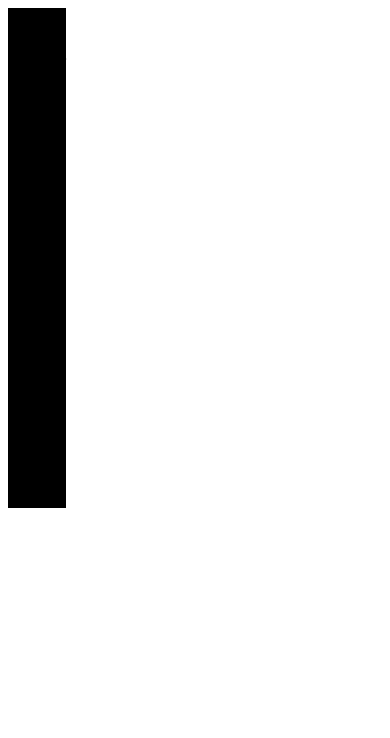
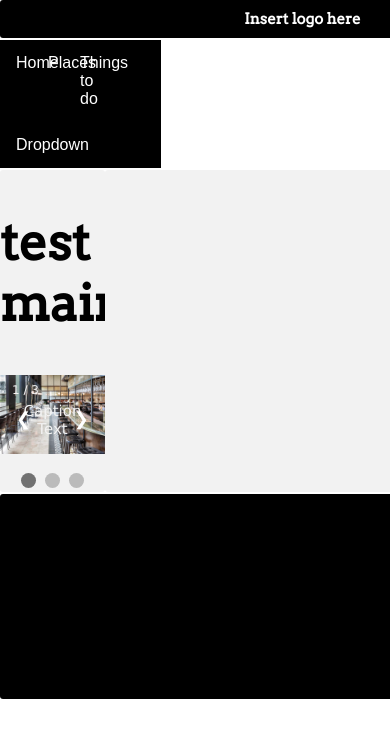
Before and after one commit to boomt12/mags-website, a PHP site: page / in a window 390 px wide; the page is wider, and only the part inside the window is pictured. Shown: the top 738 px of that part. Run offline with PHP 8.4, Linux system fonts and the light colour scheme.

Commit message:
26 mar 2021 + 27 march 2021
very rough version of index.html

build currently does not function correctly on mobile devices

stats

avg FPS 58.23
avg MS 2ns

```diff
--- a/magswebreal/css/style.css
+++ b/magswebreal/css/style.css
@@ -4,34 +4,235 @@
 
 .wrapper {
     display: grid;
-    grid-template-columns: 1fr 400px;
+    grid-template-columns: 1fr 500px;
     grid-template-rows: auto;
     grid-template-areas:
         "header header"
         "nav nav"
         "main aside"
         "footer footer";
-    grid-row-gap: 8px;
+    grid-row-gap: 2px;
 }
 
+
 .box {
-    height: 500px;
-    background-color:black;
+    padding: 0px;
+    border-radius: 3px;
+    overflow:hidden;
+    align-content: center;
 }
-
+main {
+    grid-area: main;
+    background-color: #F2F2F2;
+}
 header {
+    grid-area: header;
+    flex: auto;
+    background-color: black;
+}
+aside {
+    grid-area: aside;
+    flex: auto;
+    background-color: #F2F2F2;
 
 }
-aside {
+footer {
+     grid-area: footer;
+    background-color: black;
 
 }
-
 h1 {
     font-family: 'Arvo', serif;
+    font-size: 15px;
+    color: #ffffff;
+    text-align: center;
+}
+h2 {
+    font-family: 'Arvo', serif;
+    font-size: 50px;
+    color: black;
 }
 p {
     font-family: 'Roberto Slab', serif;
+    color: black;
 }
-nav {
+container-navbar {
+    background: black;
+}
+.navbar {
+    overflow: hidden;
+    font-family: Arial;
+    background-color:black;
+    width: 153.1%;
+}
+.imgcascade {
+bottom:0;
+align-content: center;
+}
 
+/* Links inside the navbar */
+.navbar a {
+    float: left;
+    font-size: 16px;
+    color: white;
+    text-align: center;
+    padding: 14px 16px;
+    text-decoration: none;
+    align-content: center;
+    width:15%;
 }
+
+/* The dropdown container */
+.dropdown {
+    float: left;
+    overflow: hidden;
+}
+
+/* Dropdown button */
+.dropdown .dropbtn {
+    font-size: 16px;
+    width: 100%;
+    border: none;
+    outline: none;
+    color: white;
+    padding: 14px 16px;
+    background-color: inherit;
+    font-family: inherit;
+    /* Important for vertical align on mobile phones */
+    margin: 0;
+    /* Important for vertical align on mobile phones */
+}
+
+/* Add a red background color to navbar links on hover */
+.navbar a:hover,
+.dropdown:hover .dropbtn {
+    background-color: red;
+}
+
+/* Dropdown content (hidden by default) */
+.dropdown-content {
+    display: none;
+    position: absolute;
+    background-color: #f9f9f9;
+    min-width: 160px;
+    box-shadow: 0px 8px 16px 0px rgba(0, 0, 0, 0.2);
+    z-index: 1;
+}
+
+/* Links inside the dropdown */
+.dropdown-content a {
+    float: none;
+    color: black;
+    padding: 12px 16px;
+    text-decoration: none;
+    display: block;
+    text-align: left;
+}
+
+/* Add a grey background color to dropdown links on hover */
+.dropdown-content a:hover {
+    background-color: #ddd;
+}
+
+/* slideshow element from w3schools */
+* {box-sizing: border-box}
+body {font-family: Verdana, sans-serif; margin:0}
+.mySlides {display: none}
+img {vertical-align: middle;}
+
+/* Slideshow container */
+.slideshow-container {
+  max-width: 1000px;
+  position: relative;
+  margin: auto;
+}
+
+/* Next & previous buttons */
+.prev, .next {
+  cursor: pointer;
+  position: absolute;
+  top: 50%;
+  width: auto;
+  padding: 16px;
+  margin-top: -22px;
+  color: white;
+  font-weight: bold;
+  font-size: 18px;
+  transition: 0.6s ease;
+  border-radius: 0 3px 3px 0;
+  user-select: none;
+}
+
+/* Position the "next button" to the right */
+.next {
+  right: 0;
+  border-radius: 3px 0 0 3px;
+}
+
+/* On hover, add a black background color with a little bit see-through */
+.prev:hover, .next:hover {
+  background-color: rgba(0,0,0,0.8);
+}
+
+/* Caption text */
+.text {
+  color: #f2f2f2;
+  font-size: 15px;
+  padding: 8px 12px;
+  position: absolute;
+  bottom: 8px;
+  width: 100%;
+  text-align: center;
+}
+
+/* Number text (1/3 etc) */
+.numbertext {
+  color: #f2f2f2;
+  font-size: 12px;
+  padding: 8px 12px;
+  position: absolute;
+  top: 0;
+}
+
+/* The dots/bullets/indicators */
+.dot {
+  cursor: pointer;
+  height: 15px;
+  width: 15px;
+  margin: 0 2px;
+  background-color: #bbb;
+  border-radius: 50%;
+  display: inline-block;
+  transition: background-color 0.6s ease;
+}
+
+.active, .dot:hover {
+  background-color: #717171;
+}
+
+/* Fading animation */
+.fade {
+  -webkit-animation-name: fade;
+  -webkit-animation-duration: 1.5s;
+  animation-name: fade;
+  animation-duration: 1.5s;
+}
+
+@-webkit-keyframes fade {
+  from {opacity: .4}
+  to {opacity: 1}
+}
+
+@keyframes fade {
+  from {opacity: .4}
+  to {opacity: 1}
+}
+
+/* On smaller screens, decrease text size */
+@media only screen and (max-width: 300px) {
+  .prev, .next,.text {font-size: 11px}
+}
+/*styling for image row */
+/* styling for bottom text */
+
+.copyright { text-align: right}
--- a/magswebreal/index.php
+++ b/magswebreal/index.php
@@ -1,18 +1,96 @@
 <!DOCTYPE html>
 <!--Copyright Heeju Shim 2021. All rights reserved. !-->
 <!-- code for loading fonts as well as a viewport to fit mobile and smaller screens !-->
+
 <meta charset="utf-8">
 <link rel="preconnect" href="https://fonts.gstatic.com">
 <link href="https://fonts.googleapis.com/css2?family=Arvo&family=Roboto+Slab&display=swap" rel="stylesheet">
 <meta name="viewport" content="width=device,width, initial-scale=1.0">
 <link rel=stylesheet href="css/style.css"/>
 <title>Tourism in New Zealand</title>
+
+<!--main content !-->
+<?php include'src/top.php'; ?>
 <html>
-<!--main content !-->
-<div class="wrapper">
-    <?php include 'src/top.php'; ?>
-    <header class="box">
-    <h1>test</h1>
-    </header>
-    </div>
+ <main class="box">
+<h2> test main</h2>
+<!-- Slideshow container -->
+<div class="slideshow-container">
+
+  <!-- Full-width images with number and caption text -->
+  <div class="mySlides fade">
+    <div class="numbertext">1 / 3</div>
+    <img src="img/slideshowrestraunt.jpg" style="width:100%">
+    <div class="text">Caption Text</div>
+  </div>
+
+  <div class="mySlides fade">
+    <div class="numbertext">2 / 3</div>
+    <img src="img2.jpg" style="width:100%">
+    <div class="text">Caption Two</div>
+  </div>
+
+  <div class="mySlides fade">
+    <div class="numbertext">3 / 3</div>
+    <img src="img3.jpg" style="width:100%">
+    <div class="text">Caption Three</div>
+  </div>
+
+  <!-- Next and previous buttons -->
+  <a class="prev" onclick="plusSlides(-1)">&#10094;</a>
+  <a class="next" onclick="plusSlides(1)">&#10095;</a>
+</div>
+<br>
+
+<!-- The dots/circles -->
+<div style="text-align:center">
+  <span class="dot" onclick="currentSlide(1)"></span>
+  <span class="dot" onclick="currentSlide(2)"></span>
+  <span class="dot" onclick="currentSlide(3)"></span>
+</div>
+
+
+     <!-- script for slideshow !-->
+     <script>
+var slideIndex = 1;
+showSlides(slideIndex);
+
+// Next/previous controls
+function plusSlides(n) {
+  showSlides(slideIndex += n);
+}
+
+// Thumbnail image controls
+function currentSlide(n) {
+  showSlides(slideIndex = n);
+}
+
+function showSlides(n) {
+  var i;
+  var slides = document.getElementsByClassName("mySlides");
+  var dots = document.getElementsByClassName("dot");
+  if (n > slides.length) {slideIndex = 1}
+  if (n < 1) {slideIndex = slides.length}
+  for (i = 0; i < slides.length; i++) {
+      slides[i].style.display = "none";
+  }
+  for (i = 0; i < dots.length; i++) {
+      dots[i].className = dots[i].className.replace(" active", "");
+  }
+  slides[slideIndex-1].style.display = "block";
+  dots[slideIndex-1].className += " active";
+}
+
+</script>
+    </main>
+
+<aside class="box">
+    <a class="imgcascade" href="contact.php">
+    <img src="img/slideshowrestraunt.jpg" alt="first button" height="0" width="100">
+    </a>
+    </aside>
+<footer class="box">
+
+<h2> Copyright Heeju Shim 2021</h2>
+    </footer>
 </html>
--- a/magswebreal/src/top.php
+++ b/magswebreal/src/top.php
@@ -0,0 +1,30 @@
+<!--top bits (nav, title)!-->
+
+<meta charset="utf-8">
+<link rel="preconnect" href="https://fonts.gstatic.com">
+<link href="https://fonts.googleapis.com/css2?family=Arvo&family=Roboto+Slab&display=swap" rel="stylesheet">
+<meta name="viewport" content="width=device,width, initial-scale=1.0">
+<link rel=stylesheet href="css/style.css" />
+<title>Tourism in New Zealand</title>
+<div class="wrapper">
+    <header class="box">
+        <h1>Insert logo here</h1>
+    </header>
+    <div class="container-nav">
+    <div class="navbar">
+        <a href="index.php">Home</a>
+        <a href="#news">Places</a>
+        <a href="#news">Things to do</a>
+        <div class="dropdown">
+            <button class="dropbtn">Dropdown
+                <i class="fa fa-caret-down"></i>
+            </button>
+            <div class="dropdown-content">
+                <a href="testpage.php">test</a>
+                <a href="#">Link 2</a>
+                <a href="#">Link 3</a>
+                <a href="contact.php">contact us</a>
+            </div>
+        </div>
+    </div>
+    </div>
```
Also changed, not shown: magswebreal/src/aside.php (added, +28 -0 lines), magswebreal/src/slideshow.php (added, +65 -0 lines), magswebreal/contact.php (added), magswebreal/img/slideshowrestraunt.jpg (added), magswebreal/src/bot.php (added).
